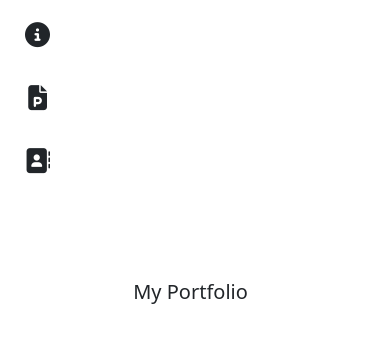
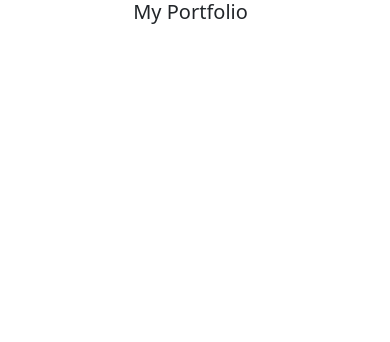
Before and after one commit to rohtett/myportfolio, a plain HTML site: page my-portfolio.html in a window 390 px wide. Drawn offline with nearby package versions, Linux system fonts and the light colour scheme.

Commit message:
updated breakpoints

```diff
--- a/my-portfolio.html
+++ b/my-portfolio.html
@@ -10,10 +10,10 @@
 	<link rel="stylesheet" href="static/css/index.css">
 </head>
 <body>
-	<div class="container" id="wrapper">
-		<div class="row">
+	<div class="container" id="container">
+		<div class="row h-100" id="wrapper">
 			<div class="col-md-5 row" id="container">
-				<div class="col-md-1 align-items-center d-flex h-100">
+				<div class="col-md-3 d-none d-sm-flex align-items-center h-100">
 					<nav class ="" id="menu">
 						<a href="index.html"class="btn menu-icon fas fa-info-circle" data-toggle="tooltip" data-placement="left" title="about me"></a>
 						<br>
@@ -24,12 +24,12 @@
 						<a class="btn menu-icon fas fa-address-book" href="contact-me.html" data-toggle="tooltip" data-placement="left" title="contact details"></a>
 					</nav>
 				</div>
-				<div class="col-md-10 d-flex align-items-center h-100">
+				<div class="col-md-8 d-flex align-items-center h-100">
 					<div id="content">
 						<h5 class="h5 text-center">My Portfolio</h5>
 					</div>
 				</div>
-				<div class="col-md-1">
+				<div class="col-md-1 d-none d-md-block">
 				</div>
 			</div>
 			<div class="col-md-7 d-none d-md-block" id="image-padding">
--- a/static/css/index.css
+++ b/static/css/index.css
@@ -15,6 +15,7 @@
 	text-align: justify;
 }
 #menu {
+	overflow: hidden;
 	z-index: 1;
 	padding: 0;
 	text-align: center;
```
Also changed, not shown: contact-me.html (+2 -2 lines), index.html (+2 -2 lines).
